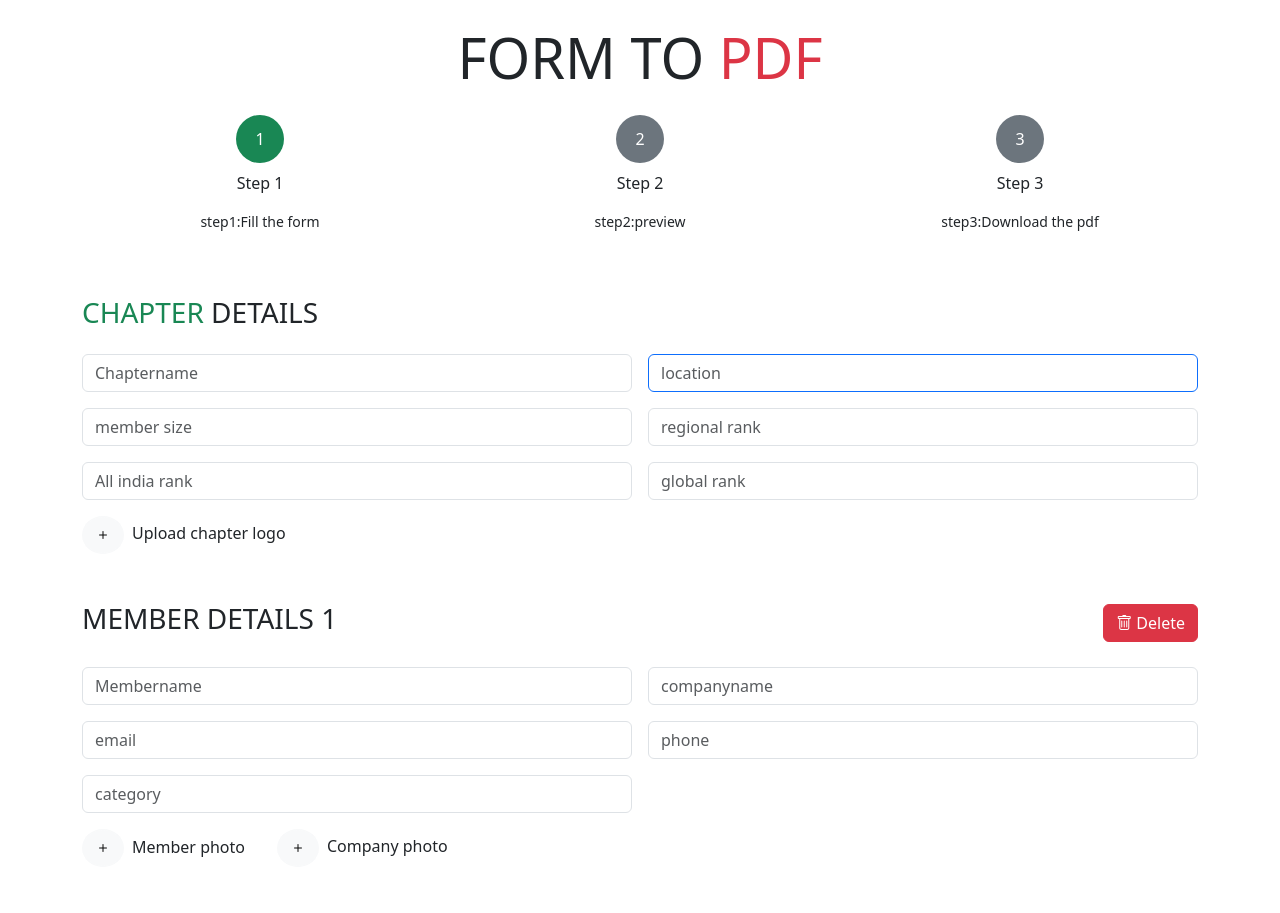
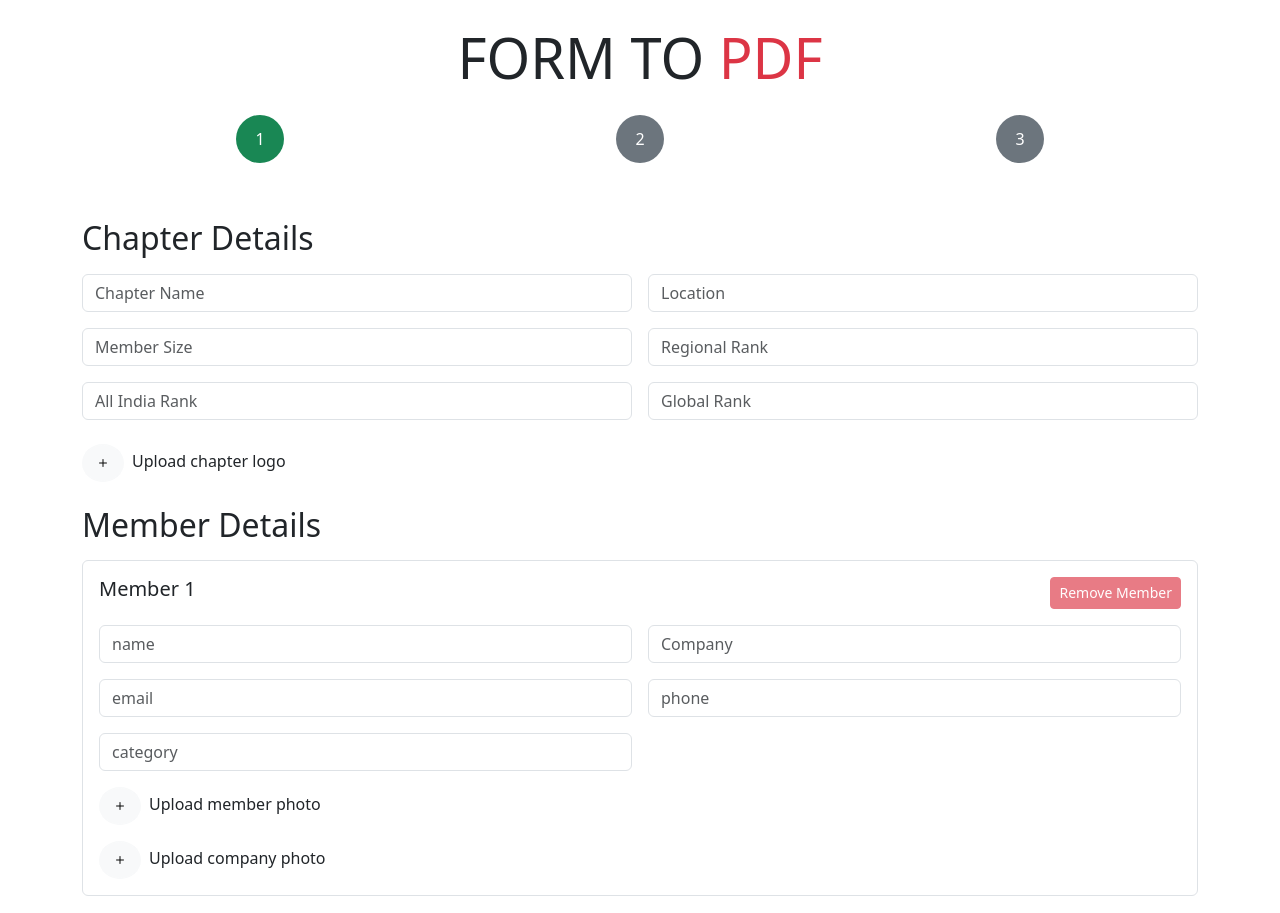
Before and after one commit to DeVka-K/BNI-Roster-2-, a React (Create React App) app in the folder bni_roster_frontend/: page /form-to-pdf in a window 1280 px wide. Shown: the top 913 px of the page. Built offline with nearby package versions, Linux system fonts and the light colour scheme.

Commit message:
form-to-pdf completed

```diff
--- a/bni_roster_frontend/package.json
+++ b/bni_roster_frontend/package.json
@@ -6,6 +6,9 @@
     "@emotion/react": "^11.11.4",
     "@emotion/styled": "^11.11.5",
     "@mui/material": "^5.15.21",
+    "@nestjs/common": "^10.3.10",
+    "@nestjs/core": "^10.3.10",
+    "@nestjs/platform-express": "^10.3.10",
     "@testing-library/jest-dom": "^5.17.0",
     "@testing-library/react": "^13.4.0",
     "@testing-library/user-event": "^13.5.0",
@@ -15,8 +18,10 @@
     "@types/react": "^18.3.3",
     "@types/react-dom": "^18.3.0",
     "@types/react-router-dom": "^5.3.3",
+    "axios": "^1.7.2",
     "bootstrap": "^5.3.3",
     "bootstrap-icons": "^1.11.3",
+    "html2canvas": "^1.4.1",
     "jspdf": "^2.5.1",
     "react": "^18.3.1",
     "react-bootstrap": "^2.10.4",
@@ -51,6 +56,7 @@
     ]
   },
   "devDependencies": {
+    "@types/express": "^4.17.21",
     "autoprefixer": "^10.4.19",
     "postcss": "^8.4.39",
     "tailwindcss": "^3.4.4"
--- a/bni_roster_frontend/src/Components/FormToPDF.tsx
+++ b/bni_roster_frontend/src/Components/FormToPDF.tsx
@@ -1,24 +1,20 @@
 import React, { useState, useRef, useEffect } from 'react';
+import axios from 'axios';
+import html2canvas from 'html2canvas';
+import jsPDF from 'jspdf';
 import 'bootstrap/dist/css/bootstrap.min.css';
 import 'bootstrap-icons/font/bootstrap-icons.css';
-
-interface MemberDetail {
-  id: number;
-  name: string;
-  company: string;
-  email: string;
-  phone: string;
-  category: string;
-  memberPhoto: File | null;
-  companyPhoto: File | null;
-}
+import { MemberDetails } from '../types';
+import Preview from './Preview';
 
 const FormToPDF: React.FC = () => {
   const [step, setStep] = useState(1);
   const [chapterLogo, setChapterLogo] = useState<File | null>(null);
-  const [members, setMembers] = useState<MemberDetail[]>([{ id: 1, name: '', company: '', email: '', phone: '', category: '', memberPhoto: null, companyPhoto: null }]);
+  const [members, setMembers] = useState<MemberDetails[]>([{ id: 1, name: '', company: '', email: '', phone: '', category: '', memberPhoto: null, companyPhoto: null }]);
   const [showPreview, setShowPreview] = useState(false);
-  const fileInputRef = useRef<HTMLInputElement>(null);
+  const chapterLogoInputRef = useRef<HTMLInputElement>(null);
+  const memberPhotoInputRefs = useRef<(HTMLInputElement | null)[]>([]); // Adjusted type here
+  const companyPhotoInputRefs = useRef<(HTMLInputElement | null)[]>([]); // Adjusted type here
 
   const [chapterName, setChapterName] = useState('');
   const [location, setLocation] = useState('');
@@ -64,9 +60,13 @@ const FormToPDF: React.FC = () => {
   const handleFileUpload = (event: React.ChangeEvent<HTMLInputElement>, memberId?: number, photoType?: 'memberPhoto' | 'companyPhoto') => {
     const file = event.target.files?.[0];
     if (file && validateFile(file)) {
-      if (memberId !== undefined && photoType) {
+      if (photoType === 'memberPhoto' && memberId !== undefined) {
         setMembers(members.map(member =>
-          member.id === memberId ? { ...member, [photoType]: file } : member
+          member.id === memberId ? { ...member, memberPhoto: file } : member
+        ));
+      } else if (photoType === 'companyPhoto' && memberId !== undefined) {
+        setMembers(members.map(member =>
+          member.id === memberId ? { ...member, companyPhoto: file } : member
         ));
       } else {
         setChapterLogo(file);
@@ -86,7 +86,7 @@ const FormToPDF: React.FC = () => {
     }
   };
 
-  const handleMemberChange = (id: number, field: keyof MemberDetail, value: string) => {
+  const handleMemberChange = (id: number, field: keyof MemberDetails, value: string) => {
     setMembers(members.map(member =>
       member.id === id ? { ...member, [field]: value } : member
     ));
@@ -108,66 +108,44 @@ const FormToPDF: React.FC = () => {
     return true;
   };
 
-  const handleSubmit = () => {
+  const handlePreview = () => {
     if (validateForm()) {
       setShowPreview(true);
       setStep(2);
     }
   };
 
-  const Preview = () => (
-    <div className="mt-5">
-      <h2 className="h3 mb-4 text-center">Preview</h2>
+  const handleGeneratePDF = async () => {
+    const element = document.getElementById('preview-container');
+    if (element) {
+      const canvas = await html2canvas(element);
+      const data = canvas.toDataURL('image/png');
 
-      {/* Chapter Details Page */}
-      <div className="card mb-5">
-        <div className="card-body text-center">
-          <h3 className="card-title mb-4">Chapter Details</h3>
-          {chapterLogo && (
-            <div className="mb-4 d-flex justify-content-center">
-              <img src={URL.createObjectURL(chapterLogo)} alt="Chapter Logo" className="circular-image" />
-            </div>
-          )}
-          <p><strong>Chapter Name:</strong> {chapterName}</p>
-          <p><strong>Location:</strong> {location}</p>
-          <p><strong>Member Size:</strong> {memberSize}</p>
-          <p><strong>Regional Rank:</strong> {regionalRank}</p>
-          <p><strong>All India Rank:</strong> {allIndiaRank}</p>
-          <p><strong>Global Rank:</strong> {globalRank}</p>
-        </div>
-      </div>
+      const pdf = new jsPDF();
+      const imgProperties = pdf.getImageProperties(data);
+      const pdfWidth = pdf.internal.pageSize.getWidth();
+      const pdfHeight = (imgProperties.height * pdfWidth) / imgProperties.width;
 
-      {/* Member Details Pages */}
-      {members.map((member, index) => (
-        <div key={member.id} className="card mb-5 page-break">
-          <div className="card-body text-center">
-            <h3 className="card-title mb-4">Member {index + 1}</h3>
-            <div className="d-flex justify-content-center mb-4">
-              {member.memberPhoto && (
-                <div className="mx-2">
-                  <img src={URL.createObjectURL(member.memberPhoto)} alt="Member Photo" className="circular-image" />
-                </div>
-              )}
-              {member.companyPhoto && (
-                <div className="mx-2">
-                  <img src={URL.createObjectURL(member.companyPhoto)} alt="Company Photo" className="circular-image" />
-                </div>
-              )}
-            </div>
-            <p><strong>Name:</strong> {member.name}</p>
-            <p><strong>Company:</strong> {member.company}</p>
-            <p><strong>Email:</strong> {member.email}</p>
-            <p><strong>Phone:</strong> {member.phone}</p>
-            <p><strong>Category:</strong> {member.category}</p>
-          </div>
-        </div>
-      ))}
-      <div className="text-center">
-        <button className="btn btn-primary" onClick={() => {setShowPreview(false); setStep(1);}}>Edit</button>
-        <button className="btn btn-success ms-2" onClick={() => setStep(3)}>Generate PDF</button>
-      </div>
-    </div>
-  );
+      pdf.addImage(data, 'PNG', 0, 0, pdfWidth, pdfHeight);
+      pdf.save('bni_roster.pdf');
+
+      // Send data to backend
+      try {
+        await axios.post('http://localhost:3000/api/generate-pdf', {
+          chapterName,
+          location,
+          memberSize,
+          regionalRank,
+          allIndiaRank,
+          globalRank,
+          members
+        });
+        console.log('PDF data sent to backend');
+      } catch (error) {
+        console.error('Error sending PDF data to backend:', error);
+      }
+    }
+  };
 
   return (
     <div className="container py-4">
@@ -177,70 +155,65 @@ const FormToPDF: React.FC = () => {
         {[1, 2, 3].map((num) => (
           <div key={num} className="col-md-4 text-center">
             <div className={`rounded-circle ${num <= step ? 'bg-success' : 'bg-secondary'} text-white d-inline-flex align-items-center justify-content-center mb-2`} style={{width: '3rem', height: '3rem'}}>{num}</div>
-            <p className="mb-3">Step {num}</p>
-            <p className="small">step{num}:{num === 1 ? 'Fill the form' : num === 2 ? 'preview' : 'Download the pdf'}</p>
           </div>
         ))}
       </div>
 
       {!showPreview ? (
         <>
-          <div className="mb-5">
-            <h2 className="h3 mb-4"><span className="text-success">CHAPTER</span> DETAILS</h2>
-            <div className="row g-3">
+          <h2 className="mb-3">Chapter Details</h2>
+          <div className="row g-3 mb-4">
             <div className="col-md-6">
-                <input type="text" placeholder="Chaptername" className="form-control" value={chapterName} onChange={(e) => setChapterName(e.target.value)} required />
+              <input type="text" placeholder="Chapter Name" className="form-control" value={chapterName} onChange={(e) => setChapterName(e.target.value)} required />
             </div>
             <div className="col-md-6">
-                <input type="text" placeholder="location" className="form-control border-primary" value={location} onChange={(e) => setLocation(e.target.value)} required />
+              <input type="text" placeholder="Location" className="form-control" value={location} onChange={(e) => setLocation(e.target.value)} required />
             </div>
             <div className="col-md-6">
-                <input type="text" placeholder="member size" className="form-control" value={memberSize} onChange={(e) => setMemberSize(e.target.value)} required />
+              <input type="text" placeholder="Member Size" className="form-control" value={memberSize} onChange={(e) => setMemberSize(e.target.value)} required />
             </div>
             <div className="col-md-6">
-                <input type="text" placeholder="regional rank" className="form-control" value={regionalRank} onChange={(e) => setRegionalRank(e.target.value)} required />
+              <input type="text" placeholder="Regional Rank" className="form-control" value={regionalRank} onChange={(e) => setRegionalRank(e.target.value)} required />
             </div>
             <div className="col-md-6">
-                <input type="text" placeholder="All india rank" className="form-control" value={allIndiaRank} onChange={(e) => setAllIndiaRank(e.target.value)} required />
+              <input type="text" placeholder="All India Rank" className="form-control" value={allIndiaRank} onChange={(e) => setAllIndiaRank(e.target.value)} required />
             </div>
             <div className="col-md-6">
-                <input type="text" placeholder="global rank" className="form-control" value={globalRank} onChange={(e) => setGlobalRank(e.target.value)} required />
+              <input type="text" placeholder="Global Rank" className="form-control" value={globalRank} onChange={(e) => setGlobalRank(e.target.value)} required />
             </div>
           </div>
-            <div className="mt-3">
+          <div className="mb-4">
             <input
               type="file"
-                ref={fileInputRef}
+              ref={chapterLogoInputRef}
               style={{ display: 'none' }}
               accept="image/png,image/jpeg,image/gif"
-                onChange={handleFileUpload}
+              onChange={(e) => handleFileUpload(e)}
               required
             />
             <button
               className="btn btn-light rounded-circle me-2"
-                onClick={() => fileInputRef.current?.click()}
+              onClick={() => chapterLogoInputRef.current?.click()}
             >
               <i className="bi bi-plus"></i>
             </button>
             <span>Upload chapter logo</span>
             {chapterLogo && <span className="ms-2 text-success">File uploaded: {chapterLogo.name}</span>}
           </div>
-          </div>
-
-          {members.map((member, index) => (
-            <div key={member.id} className="mb-5">
-              <div className="d-flex justify-content-between align-items-center mb-4">
-                <h2 className="h3">MEMBER DETAILS {index + 1}</h2>
-                <button className="btn btn-danger" onClick={() => deleteMember(member.id)}>
-                  <i className="bi bi-trash"></i> Delete
-                </button>
+          <h2 className="mb-3">Member Details</h2>
+          {members.map((member) => (
+            <div key={member.id} className="border p-3 mb-4 rounded">
+              <div className="d-flex justify-content-between mb-3">
+                <h5>Member {members.indexOf(member) + 1}</h5>
+                <button className="btn btn-danger btn-sm"
+                  onClick={() => deleteMember(member.id)} disabled={members.length <= 1}>Remove Member</button>
               </div>
               <div className="row g-3">
                 <div className="col-md-6">
-                  <input type="text" placeholder="Membername" className="form-control" value={member.name} onChange={(e) => handleMemberChange(member.id, 'name', e.target.value)} required />
+                  <input type="text" placeholder="name" className="form-control" value={member.name} onChange={(e) => handleMemberChange(member.id, 'name', e.target.value)} required />
                 </div>
                 <div className="col-md-6">
-                  <input type="text" placeholder="companyname" className="form-control" value={member.company} onChange={(e) => handleMemberChange(member.id, 'company', e.target.value)} required />
+                  <input type="text" placeholder="Company" className="form-control" value={member.company} onChange={(e) => handleMemberChange(member.id, 'company', e.target.value)} required />
                 </div>
                 <div className="col-md-6">
                   <input type="email" placeholder="email" className="form-control" value={member.email} onChange={(e) => handleMemberChange(member.id, 'email', e.target.value)} required />
@@ -255,7 +228,7 @@ const FormToPDF: React.FC = () => {
               <div className="mt-3">
                 <input
                   type="file"
-                  id={`memberPhoto${member.id}`}
+                  ref={(el) => memberPhotoInputRefs.current[member.id] = el}
                   style={{ display: 'none' }}
                   accept="image/png,image/jpeg,image/gif"
                   onChange={(e) => handleFileUpload(e, member.id, 'memberPhoto')}
@@ -263,40 +236,49 @@ const FormToPDF: React.FC = () => {
                 />
                 <button
                   className="btn btn-light rounded-circle me-2"
-                  onClick={() => document.getElementById(`memberPhoto${member.id}`)?.click()}
+                  onClick={() => memberPhotoInputRefs.current[member.id]?.click()}
                 >
                   <i className="bi bi-plus"></i>
                 </button>
-                <span className="me-3">Member photo</span>
-                {member.memberPhoto && <span className="text-success">File uploaded: {member.memberPhoto.name}</span>}
-
+                <span>Upload member photo</span>
+                {member.memberPhoto && <span className="ms-2 text-success">File uploaded: {member.memberPhoto.name}</span>}
+              </div>
+              <div className="mt-3">
                 <input
                   type="file"
-                  id={`companyPhoto${member.id}`}
+                  ref={(el) => companyPhotoInputRefs.current[member.id] = el}
                   style={{ display: 'none' }}
                   accept="image/png,image/jpeg,image/gif"
                   onChange={(e) => handleFileUpload(e, member.id, 'companyPhoto')}
                   required
                 />
                 <button
-                  className="btn btn-light rounded-circle me-2 ms-3"
-                  onClick={() => document.getElementById(`companyPhoto${member.id}`)?.click()}
+                  className="btn btn-light rounded-circle me-2"
+                  onClick={() => companyPhotoInputRefs.current[member.id]?.click()}
                 >
                   <i className="bi bi-plus"></i>
                 </button>
-                <span>Company photo</span>
+                <span>Upload company photo</span>
                 {member.companyPhoto && <span className="ms-2 text-success">File uploaded: {member.companyPhoto.name}</span>}
               </div>
             </div>
           ))}
-
-          <div className="d-flex justify-content-between">
-            <button className="btn btn-dark" onClick={addMember}>Add members +</button>
-            <button className="btn btn-dark" onClick={handleSubmit}>Submit</button>
-          </div>
+          <button className="btn btn-light mb-5" onClick={addMember}>Add Member</button>
+          <button className="btn btn-primary w-100" onClick={handlePreview}>Next Step</button>
         </>
       ) : (
-        <Preview />
+        <Preview
+          chapterName={chapterName}
+          location={location}
+          memberSize={memberSize}
+          regionalRank={regionalRank}
+          allIndiaRank={allIndiaRank}
+          globalRank={globalRank}
+          chapterLogo={chapterLogo}
+          members={members}
+          onBack={() => { setShowPreview(false); setStep(1); }}
+          onGeneratePDF={handleGeneratePDF}
+        />
       )}
     </div>
   );
--- /dev/null
+++ b/bni_roster_frontend/src/Components/Preview.tsx
@@ -0,0 +1,60 @@
+// src/Components/Preview.tsx
+
+import React from 'react';
+import { MemberDetails } from '../types';
+
+interface PreviewProps {
+  chapterName: string;
+  location: string;
+  memberSize: string;
+  regionalRank: string;
+  allIndiaRank: string;
+  globalRank: string;
+  chapterLogo: File | null;
+  members: MemberDetails[];
+  onBack: () => void;
+  onGeneratePDF: () => Promise<void>;
+}
+
+const Preview: React.FC<PreviewProps> = ({
+  chapterName,
+  location,
+  memberSize,
+  regionalRank,
+  allIndiaRank,
+  globalRank,
+  chapterLogo,
+  members,
+  onBack,
+  onGeneratePDF
+}) => {
+  return (
+    <div id="preview-container">
+      <h2>Preview</h2>
+      <p><strong>Chapter Name:</strong> {chapterName}</p>
+      <p><strong>Location:</strong> {location}</p>
+      <p><strong>Member Size:</strong> {memberSize}</p>
+      <p><strong>Regional Rank:</strong> {regionalRank}</p>
+      <p><strong>All India Rank:</strong> {allIndiaRank}</p>
+      <p><strong>Global Rank:</strong> {globalRank}</p>
+      {chapterLogo && <img src={URL.createObjectURL(chapterLogo)} alt="Chapter Logo" style={{ width: '100px', height: '100px' }} />}
+      <h3>Members</h3>
+      {members.map((member) => (
+        <div key={member.id}>
+          <p><strong>Name:</strong> {member.name}</p>
+          <p><strong>Company:</strong> {member.company}</p>
+          <p><strong>Email:</strong> {member.email}</p>
+          <p><strong>Phone:</strong> {member.phone}</p>
+          <p><strong>Category:</strong> {member.category}</p>
+          {member.memberPhoto && <img src={URL.createObjectURL(member.memberPhoto)} alt="Member Photo" style={{ width: '100px', height: '100px' }} />}
+          {member.companyPhoto && <img src={URL.createObjectURL(member.companyPhoto)} alt="Company Photo" style={{ width: '100px', height: '100px' }} />}
+          <hr />
+        </div>
+      ))}
+      <button className="btn btn-secondary" onClick={onBack}>Back</button>
+      <button className="btn btn-primary" onClick={onGeneratePDF}>Generate PDF</button>
+    </div>
+  );
+};
+
+export default Preview;
--- /dev/null
+++ b/bni_roster_frontend/src/types.tsx
@@ -0,0 +1,20 @@
+export interface MemberDetails {
+    id: number;
+    name: string;
+    company: string;
+    email: string;
+    phone: string;
+    category: string;
+    memberPhoto: File | null;
+    companyPhoto: File | null;
+  }
+  export interface ChapterDetails {
+    chapterId: number;
+    chapterName: string;
+    location: string;
+    memberSize: number;
+    regionalRank: string;
+    allIndiaRank: string;
+    globalRank: string;
+    chapterLogo: File | null;
+  }
```
Also changed, not shown: bni_roster_frontend/src/Services/api.tsx (added, +21 -0 lines), 1 other file (tests, documents, lock files or other folders). Lines whose indentation alone changed are shown as unchanged.
